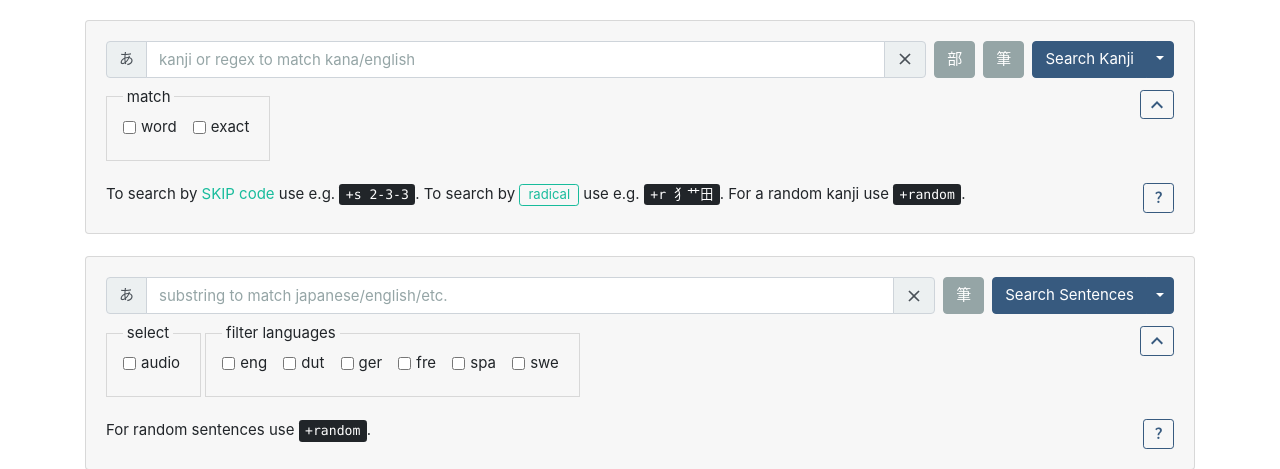
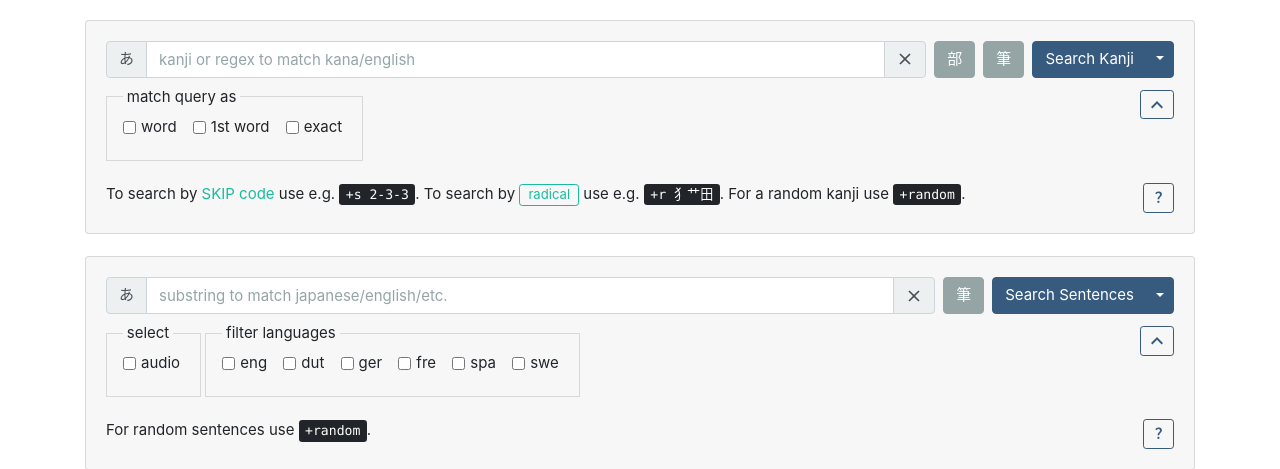
Before and after one commit to obfusk/jiten, a Flask app: page / in a window 1280 px wide. Shown: the part 432-901 px from the top of the page. Run offline with Flask 2, Linux system fonts and the light colour scheme; parts of the project's set-up code (start-up, migrations or seed data) failed here and were passed over; some libraries are stand-ins or nearby versions.

Commit message:
app: add missing --1stword to kanji

```diff
--- a/jiten/templates/_search.html
+++ b/jiten/templates/_search.html
@@ -133,14 +133,22 @@
                  af, collapse = "kanji-collapse") %}
     <div class="form-group mb-0 d-inline">
       <fieldset class="d-inline border p-2 pl-3">
-        <legend>match</legend>
+        <legend>match query as</legend>
         <div class="form-check form-check-inline">
           <input type="checkbox" data-command="+w"
             class="form-check-input clear-input-unchecked"
             id="kanji-word" name="word" value="yes"
             {% if query.startswith("+w") %}checked{% endif %} />
           <label class="form-check-label" for="kanji-word"
-            title="\b...\b">word</label>
+            title="whole word in entry/meaning (\b...\b)">word</label>
+        </div>
+        <div class="form-check form-check-inline">
+          <input type="checkbox" data-command="+1"
+            class="form-check-input clear-input-unchecked"
+            id="kanji-1stword" name="1stword" value="yes"
+            {% if query.startswith("+1") %}checked{% endif %} />
+          <label class="form-check-label" for="kanji-1stword"
+            title="first word of entry/meaning (^...\b)">1st word</label>
         </div>
         <div class="form-check form-check-inline">
           <input type="checkbox" data-command="+="
@@ -148,7 +156,7 @@
             id="kanji-exact" name="exact" value="yes"
             {% if query.startswith("+=") %}checked{% endif %} />
           <label class="form-check-label" for="kanji-exact"
-            title="^...$">exact</label>
+            title="complete entry/meaning (^...$)">exact</label>
         </div>
       </fieldset>
     </div>
```
